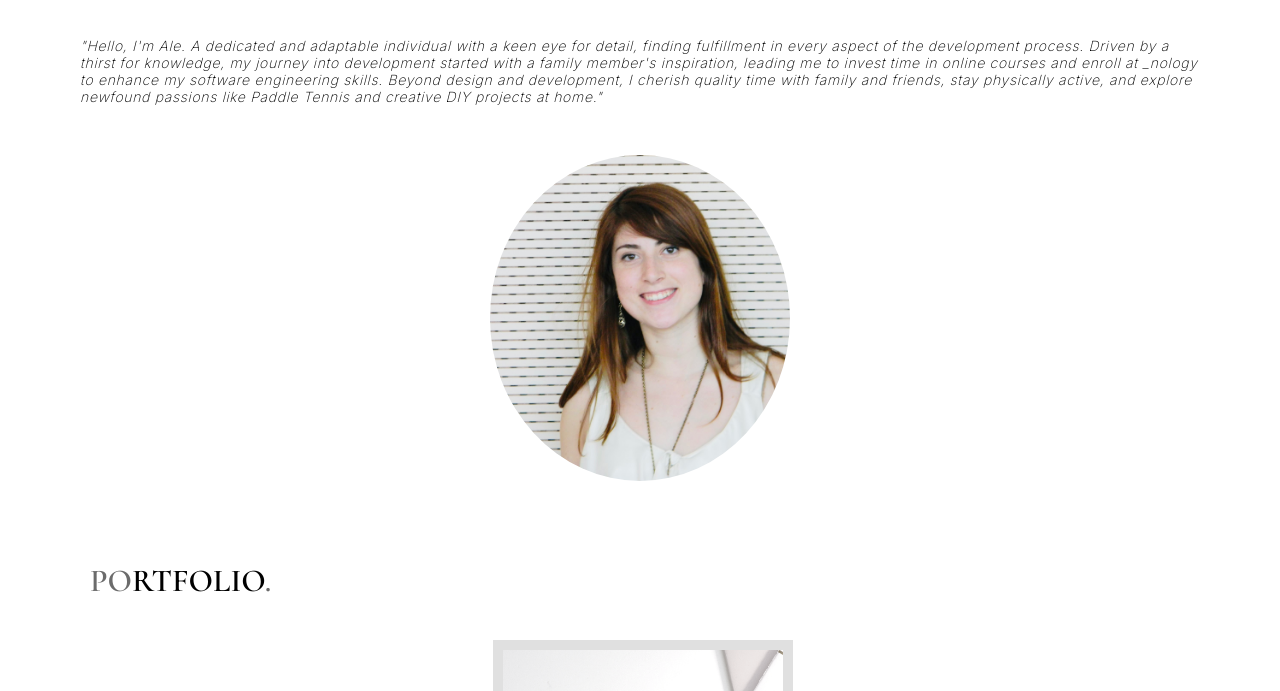
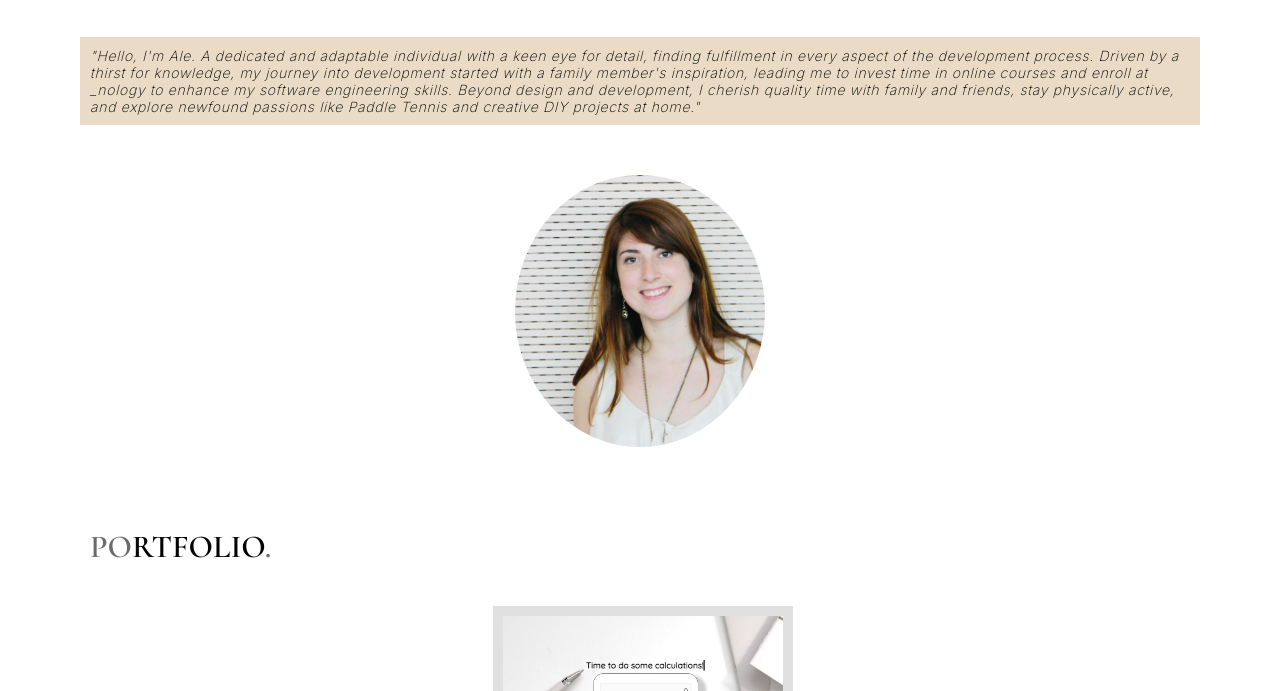
Before and after one commit to AISimonetta/Portfolio, a plain HTML site: page index.html in a window 1280 px wide. Shown: the part 409-1100 px from the top of the page. Drawn offline with Linux system fonts and the light colour scheme.

Commit message:
some colour added

```diff
--- a/_mainSection.scss
+++ b/_mainSection.scss
@@ -20,7 +20,7 @@
   }
 
   &__profileImg {
-    width: 300px;
+    width: 250px;
     margin-bottom: 40px;
     align-self: center;
     margin-top: 30px;
@@ -34,6 +34,15 @@
     font-weight: lighter;
     font-style: italic;
     text-align: start;
+    background-color: #e3d1b5c7;
+    padding: 10px 10px;
+
+  }
+
+  &__description--about1{
+    background-color: #e3d1b5c7;
+
+
   }
 
   &__skillsSection {
```
Also changed, not shown: main.css, package-lock.json (added), 1 other file.
